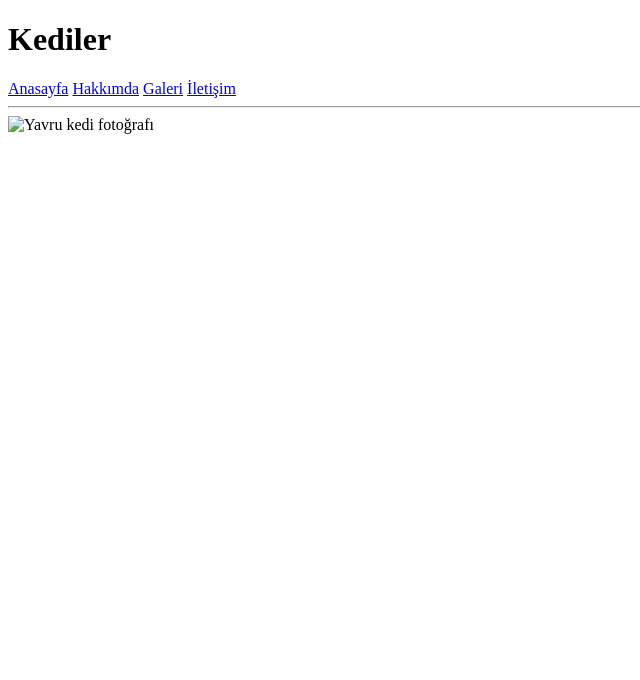
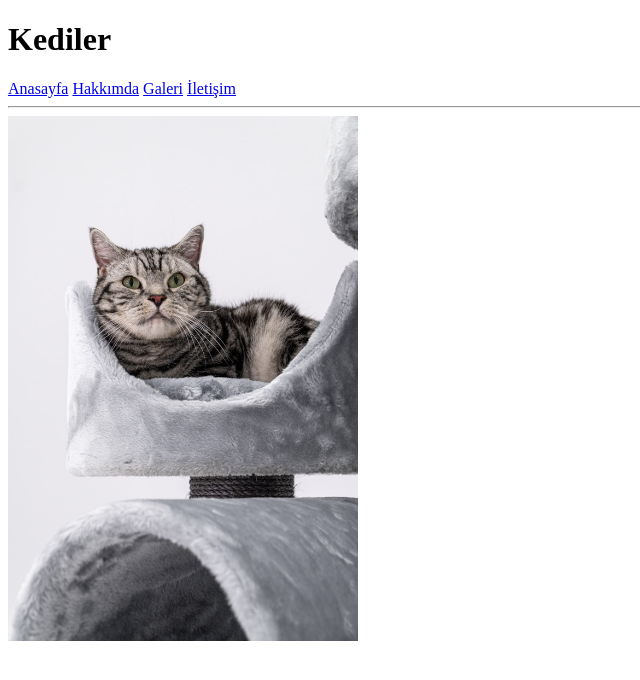
Before and after one commit to meelisamrkl1/meelisamrkl1, a plain HTML site: page kediler.html in a window 1280 px wide. Shown: the whole page, without its empty margins (0-640 px from the left). Drawn offline with Linux system fonts and the light colour scheme.

Commit message:
Update kediler.html

```diff
--- a/kediler.html
+++ b/kediler.html
@@ -12,6 +12,6 @@
 <a href="/galeri/kediler.html">Galeri</a>
 <a href="/iletisim.html">İletişim</a>
 <hr>
-<img src="assets/img/yavru.kedi.jpg" width="350"   alt="Yavru kedi fotoğrafı">
+<img src="yavru.kedi.jpg" width="350"   alt="Yavru kedi fotoğrafı">
 </body>
 </html>
```
